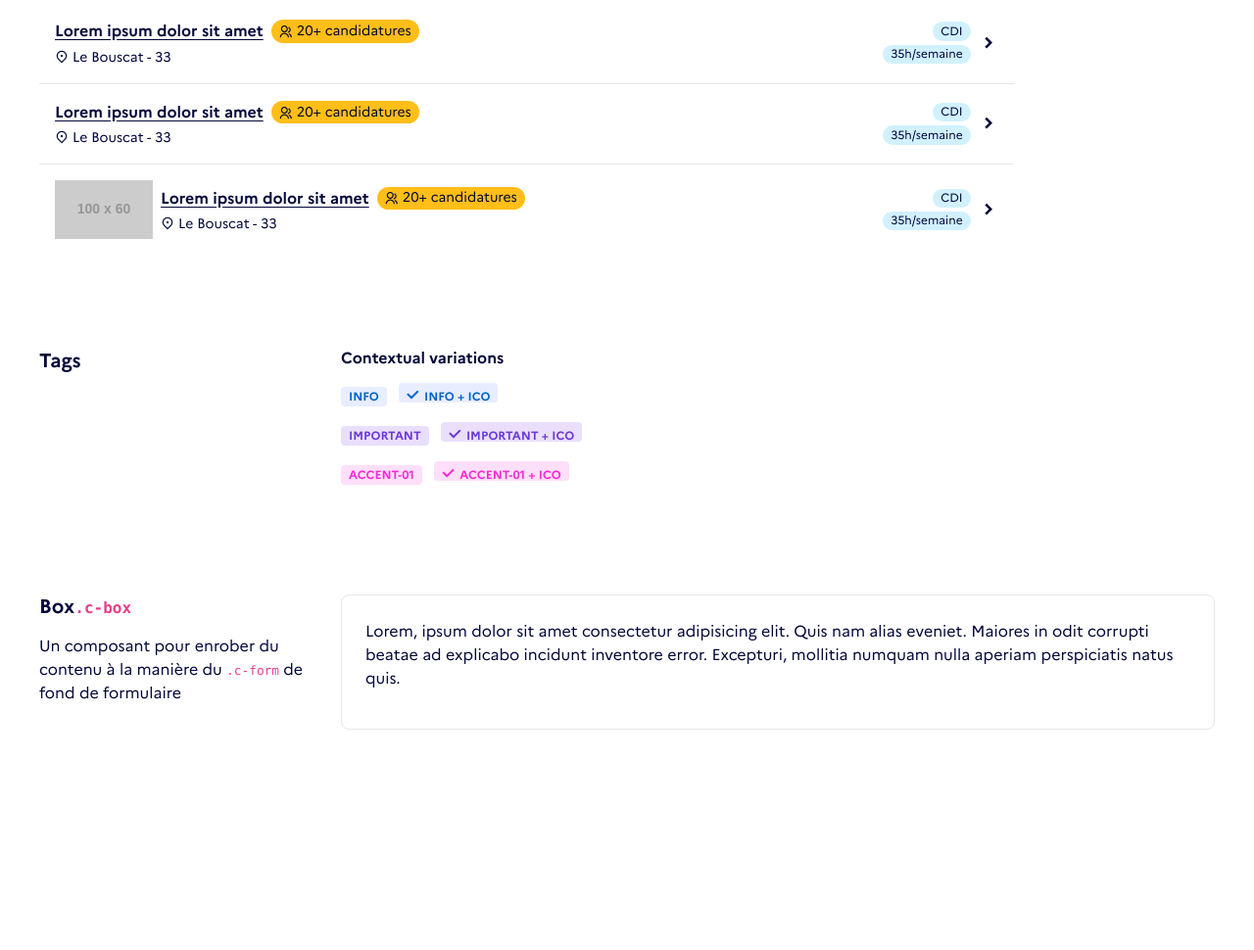
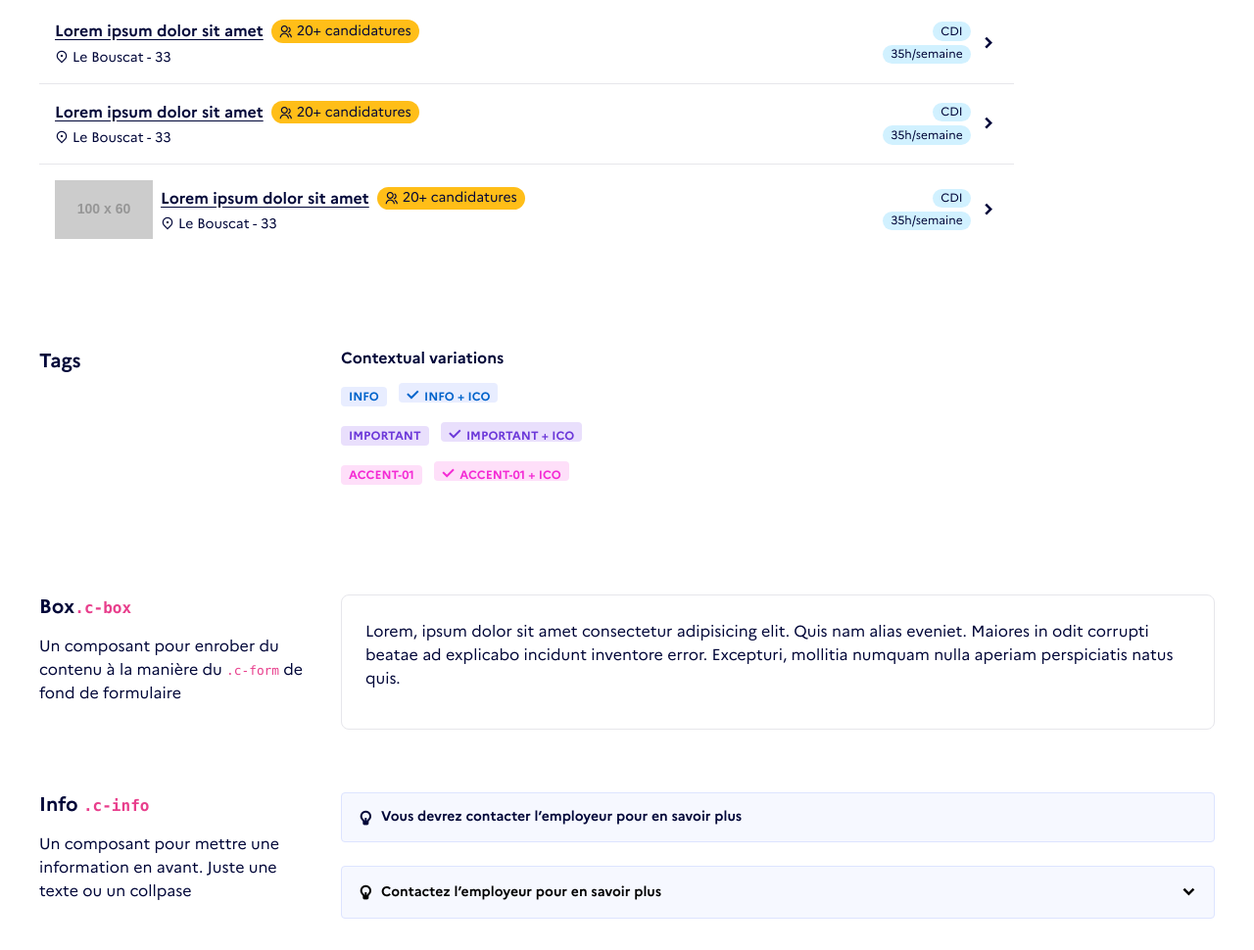
Before and after one commit to gip-inclusion/itou-theme-bs4, a website: page src/components-itou.ejs in a window 1280 px wide. Shown: the part 4169-5139 px from the top of the page at 98% size. Before the commit the page ends 4946 px from the top, so only its background shows below. Drawn offline with nearby package versions, Linux system fonts and the light colour scheme; files that its build step writes are made by us from their sources; placeholder pictures from the web are drawn by us; files whose address does not match are found by name.

Commit message:
feat: add composant .c-info

```diff
--- a/src/components-itou.ejs
+++ b/src/components-itou.ejs
@@ -672,6 +672,31 @@
             </div>
           </article>
 
+          <article class="row py-5" id="info">
+            <div class="col-12 col-lg-3">
+              <h3>Info <code>.c-info</code></h3>
+              <p>Un composant pour mettre une information en avant. Juste une texte ou un collpase</p>
+            </div>
+            <div class="col-12 col-lg-9">
+              <div class="c-info">
+                <span class="c-info__summary">Vous devrez contacter l’employeur pour en savoir plus</span>
+              </div>
+              <br>
+              <div class="c-info">
+                <button class="c-info__summary" data-toggle="collapse" data-target="#collapseInfoExample" aria-expanded="false" aria-controls="collapseInfoExample">
+                  <span>Contactez l’employeur pour en savoir plus</span>
+                </button>
+                <div class="c-info__detail collapse" id="collapseInfoExample">
+                  <p>
+                    L’employeur a refusé la candidature avec le motif “Autre”. <br>
+                    Si les détails apportés dans le message de réponse ne vous ont pas permis d’en savoir plus, vous pouvez contacter l’employeur.
+                  </p>
+                </div>
+              </div>
+
+            </div>
+          </article>
+
         </div>
       </section>
 
--- a/src/stylesheets/app.scss
+++ b/src/stylesheets/app.scss
@@ -70,6 +70,7 @@
 @import 'components/aside-filters';
 @import 'components/tag';
 @import 'components/box';
+@import 'components/info';
 @import 'components/toast';
 @import 'components/table';
 
--- a/src/stylesheets/base/_custom.scss
+++ b/src/stylesheets/base/_custom.scss
@@ -146,7 +146,8 @@ select.form-control.form-control-lg {
 
 .form-control,
 .custom-select,
-.btn {
+.btn,
+button {
   &:focus {
     outline-offset: 2px;
     outline: $blue 2px solid;
--- a/src/stylesheets/base/_utilities.scss
+++ b/src/stylesheets/base/_utilities.scss
@@ -3,7 +3,6 @@
     max-width: $container-max-width !important;
   }
 }
-
 
 @each $breakpoint in map-keys($grid-breakpoints) {
   @include media-breakpoint-up($breakpoint) {
@@ -16,7 +15,6 @@
       }
   }
 }
-
 
 .font-weight-medium {
   font-weight: $font-weight-medium;
--- a/src/stylesheets/base/_variables.scss
+++ b/src/stylesheets/base/_variables.scss
@@ -120,7 +120,7 @@ $danger-lightest: #fff3f2;
 $info: $indigo;
 $info-light: #dde4ff;
 $info-lighter: #e8edff;
-$info-lightest: #faf9ff;
+$info-lightest: #f6f8ff;
 
 $important: #6c38d9;
 $important-light: #cfbff5;
--- /dev/null
+++ b/src/stylesheets/components/_info.scss
@@ -0,0 +1,70 @@
+.c-info {
+  background-color: $info-lightest;
+  border-radius: $border-radius;
+  border: 1px solid $info-light;
+
+  &__summary {
+    @extend .d-flex;
+    @extend .align-items-center;
+    @extend .w-100;
+    text-align: left;
+    background-color: transparent;
+    border: 0;
+    padding: map-get($spacers, 3);
+    margin: 0;
+    font-size: $font-size-sm;
+    font-weight: $font-weight-bold;
+    line-height: $line-height-sm;
+
+    > span {
+      @extend .flex-grow-1;
+    }
+
+    &::before {
+      @extend .d-inline-flex;
+      @extend .flex-grow-0;
+      @extend .mr-2;
+      width: 16px;
+      content: '\eea9';
+      font-family: remixicon !important;
+      font-style: normal;
+      -webkit-font-smoothing: antialiased;
+      -moz-osx-font-smoothing: grayscale;
+      line-height: 1;
+      vertical-align: text-bottom;
+      font-size: $font-size-base;
+      font-weight: $font-weight-bold;
+    }
+
+    &[data-toggle="collapse"] {
+      @extend .has-collapse-caret;
+
+      &::after {
+        @extend .flex-grow-0;
+      }
+
+      &:hover {
+        transition: $btn-transition;
+        background-color: $info-lighter;
+
+        + * {
+          transition: $btn-transition;
+          background-color: $info-lighter;
+        }
+      }
+    }
+  }
+
+  &__detail {
+    font-size: $font-size-sm;
+    padding: 0 map-get($spacers, 3) map-get($spacers, 3) 40px;
+
+    > * {
+      margin-bottom: 0;
+    }
+
+    > * + * {
+      margin-top: map-get($spacers, 2);
+    }
+  }
+}
```
Also changed, not shown: dist/components-itou.html, dist/stylesheets/app.css.
